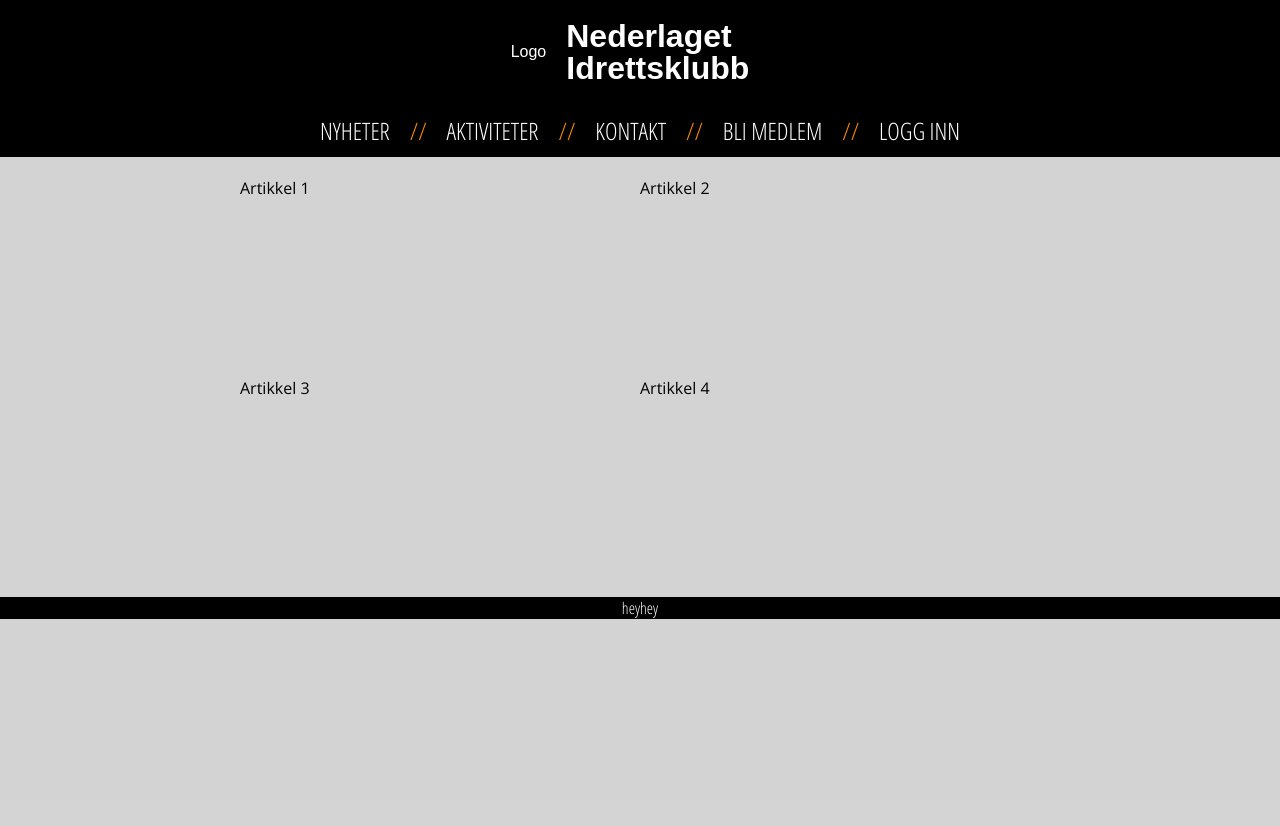
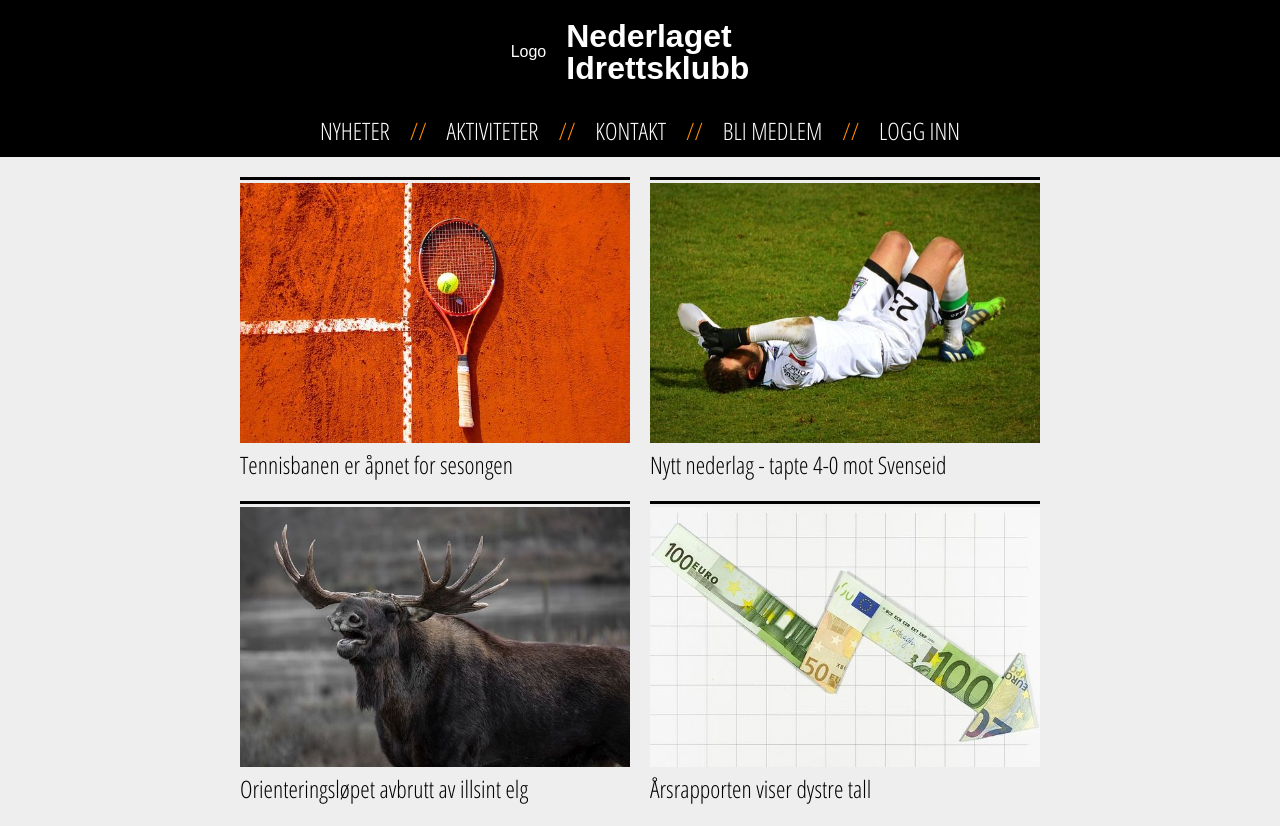
Before and after one commit to KennethLindalen/DbWeb, a PHP site: page / in a window 1280 px wide. Before the commit the page ends 619 px from the top, so only its background shows below. Run offline with PHP 8.4, Linux system fonts and the light colour scheme; some web fonts are replaced.

Commit message:
Artikler lagt til

```diff
--- a/css/layout.css
+++ b/css/layout.css
@@ -5,7 +5,7 @@
 }
 
 body {
-  background: lightgrey;
+  background: #eee;
 }
 
 body > * {
@@ -40,12 +40,29 @@ header h1 {
 main > .container {
   font-family: 'Open Sans', sans-serif;
   display: grid;
-  grid-template-columns: 50% 50%;
+  grid-template-columns: repeat(2, 1fr);
+  grid-auto-rows: 1fr;
+  grid-gap: 20px;
   padding: 20px 0;
 }
 
-main > .container > article {
-  height: 200px;
+article {
+  border-top: 3px solid black;
+  padding-top: 3px;
+}
+
+article:hover {
+  opacity: 0.5;
+}
+
+.article-image {
+  max-width: 100%;
+}
+
+.article-header {
+  font-family: 'Open Sans Condensed', sans-serif;
+  font-weight: normal;
+  color: black;
 }
 
 footer {
--- a/css/style.css
+++ b/css/style.css
@@ -27,11 +27,11 @@ nav li:not(:first-child)::before {
   color: darkorange;
 }
 
-nav a {
+a {
   text-decoration: none;
   color: white;
 }
 
-nav a:hover {
-  text-shadow: 10px;
+a:hover {
+  color: darkorange;
 }
--- a/index.html
+++ b/index.html
@@ -30,17 +30,40 @@
 
     <main>
       <div class="container">
-        <article>Artikkel 1</article>
-        <article>Artikkel 2</article>
-        <article>Artikkel 3</article>
-        <article>Artikkel 4</article>
+
+        <article>
+          <a href="#">
+            <img class="article-image" src="img/tennis.jpg">
+            <h2 class="article-header">Tennisbanen er åpnet for sesongen</h2>
+          </a>
+        </article>
+
+        <article>
+          <a href="#">
+            <img class="article-image" src="img/football.jpg">
+            <h2 class="article-header">Nytt nederlag - tapte 4-0 mot Svenseid</h2>
+          </a>
+        </article>
+
+        <article>
+          <a href="#">
+            <img class="article-image" src="img/moose.jpg">
+            <h2 class="article-header">Orienteringsløpet avbrutt av illsint elg</h2>
+          </a>
+        </article>
+
+        <article>
+          <a href="#">
+            <img class="article-image" src="img/loss.jpg">
+            <h2 class="article-header">Årsrapporten viser dystre tall</h2>
+          </a>
+        </article>
+
       </div>
     </main>
 
     <footer>
       <div class="container">
-        <div>hey</div>
-        <div>hey</div>
       </div>
     </footer>
 
```
Also changed, not shown: img/football.jpg (added), img/loss.jpg (added), img/moose.jpg (added), img/tennis.jpg (added).
